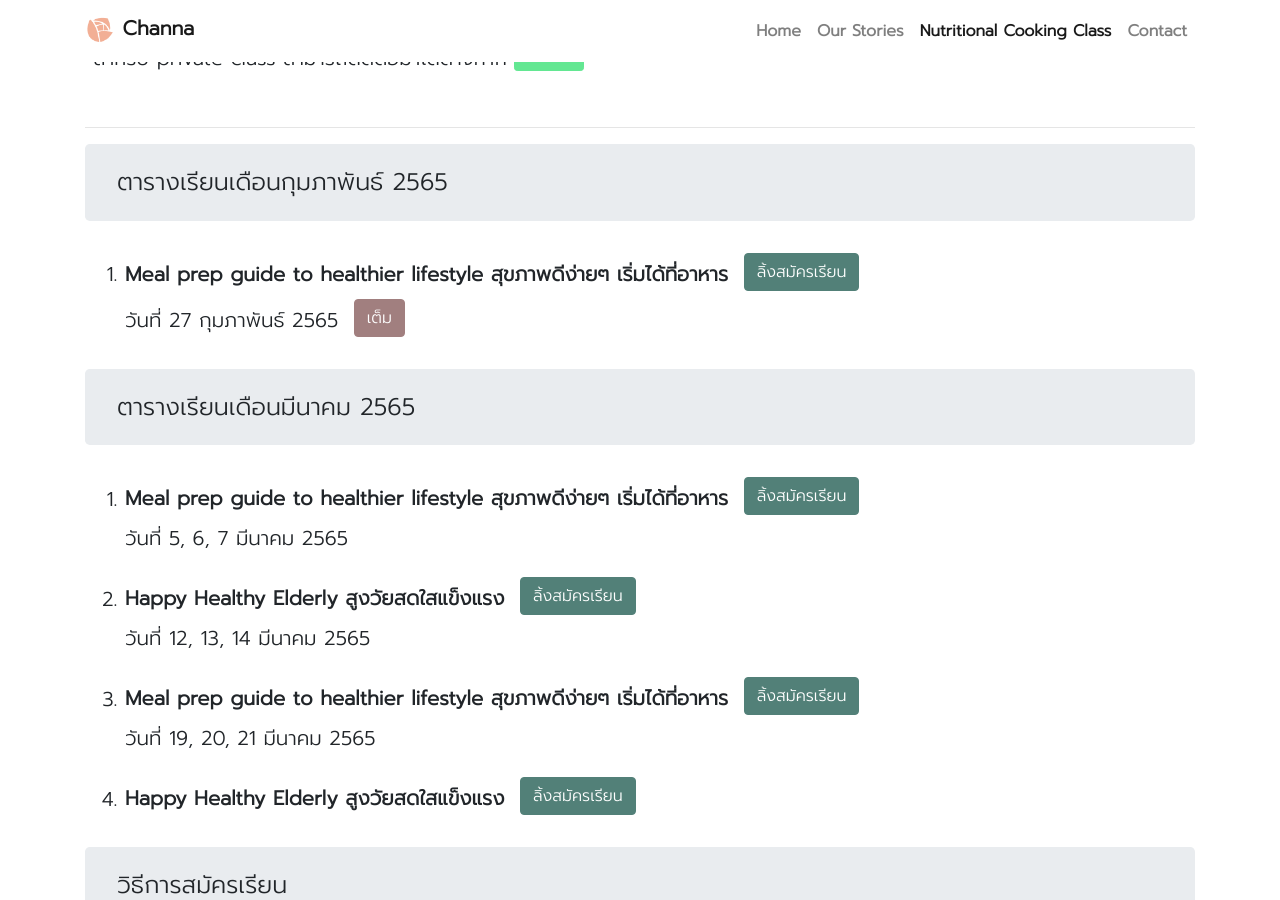
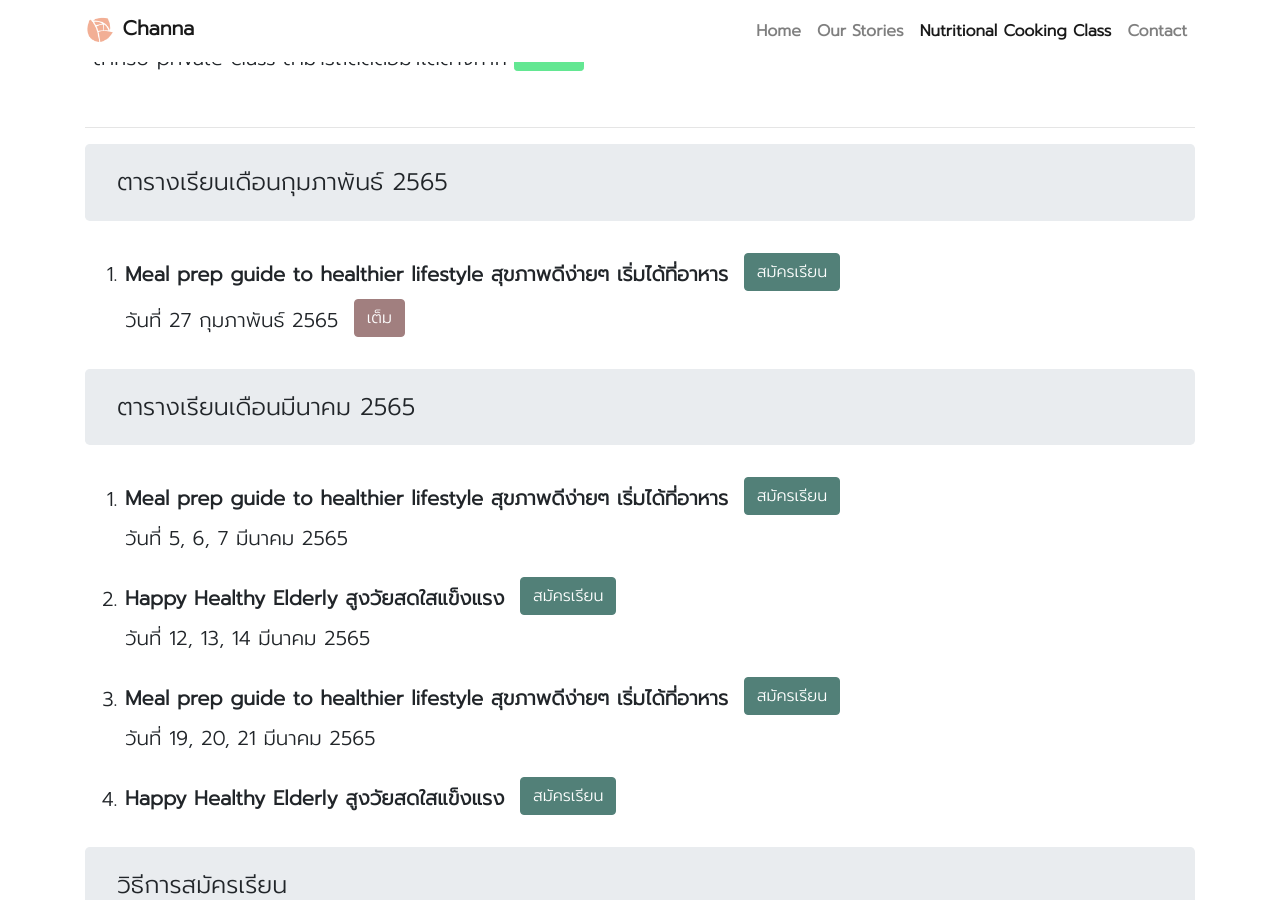
Before and after one commit to channalivewell/channalivewell.github.io, a Jekyll site: the page built from class.html, in a window 1280 px wide and 900 px high, scrolled down 2901 px. Built offline with Jekyll 4.4.1, drawn with Linux system fonts in a browser that asks for light colours; nearby versions of some CDN libraries; some of the changed text lies outside the part shown.

Commit message:
edit text

```diff
--- a/class.html
+++ b/class.html
@@ -44,7 +44,7 @@ canonical_url: /class/
     <ol>
         <li class="my-4">
             <span class="font-weight-bold">Meal prep guide to healthier lifestyle สุขภาพดีง่ายๆ เริ่มได้ที่อาหาร</span>
-            <a href="{{ site.form.class }}" target="_blank" class="btn btn-primary btn-lg mx-2 mb-2" role="button">ลิ้งสมัครเรียน</a>
+            <a href="{{ site.form.class }}" target="_blank" class="btn btn-primary btn-lg mx-2 mb-2" role="button">สมัครเรียน</a>
             <br>
             เหมาะสำหรับ:
             <ul>
@@ -62,7 +62,7 @@ canonical_url: /class/
         </li>
         <li class="my-4">
             <span class="font-weight-bold">Happy Healthy Elderly สูงวัยสดใสแข็งแรง</span>
-            <a href="{{ site.form.class }}" target="_blank" class="btn btn-primary btn-lg mx-2 mb-2" role="button">ลิ้งสมัครเรียน</a>
+            <a href="{{ site.form.class }}" target="_blank" class="btn btn-primary btn-lg mx-2 mb-2" role="button">สมัครเรียน</a>
             <br>
             เหมาะสำหรับ:
             <ul>
@@ -129,7 +129,7 @@ canonical_url: /class/
     <ol>
         <li class="my-4">
             <span class="font-weight-bold">Meal prep guide to healthier lifestyle สุขภาพดีง่ายๆ เริ่มได้ที่อาหาร</span>
-            <a href="{{ site.form.class }}" target="_blank" class="btn btn-primary mx-2 mb-2" role="button">ลิ้งสมัครเรียน</a>
+            <a href="{{ site.form.class }}" target="_blank" class="btn btn-primary mx-2 mb-2" role="button">สมัครเรียน</a>
             <br>
             วันที่ 27 กุมภาพันธ์ 2565 <a href="#" class="btn btn-danger disabled mx-2 mb-2" role="button">เต็ม</a>
         </li>
@@ -139,25 +139,25 @@ canonical_url: /class/
     <ol>
         <li class="my-4">
             <span class="font-weight-bold">Meal prep guide to healthier lifestyle สุขภาพดีง่ายๆ เริ่มได้ที่อาหาร</span>
-            <a href="{{ site.form.class }}" target="_blank" class="btn btn-primary mx-2 mb-2" role="button">ลิ้งสมัครเรียน</a>
+            <a href="{{ site.form.class }}" target="_blank" class="btn btn-primary mx-2 mb-2" role="button">สมัครเรียน</a>
             <br>
             วันที่ 5, 6, 7 มีนาคม 2565
         </li>
         <li class="my-4">
             <span class="font-weight-bold">Happy Healthy Elderly สูงวัยสดใสแข็งแรง</span>
-            <a href="{{ site.form.class }}" target="_blank" class="btn btn-primary mx-2 mb-2" role="button">ลิ้งสมัครเรียน</a>
+            <a href="{{ site.form.class }}" target="_blank" class="btn btn-primary mx-2 mb-2" role="button">สมัครเรียน</a>
             <br>
             วันที่ 12, 13, 14 มีนาคม 2565
         </li>
         <li class="my-4">
             <span class="font-weight-bold">Meal prep guide to healthier lifestyle สุขภาพดีง่ายๆ เริ่มได้ที่อาหาร</span>
-            <a href="{{ site.form.class }}" target="_blank" class="btn btn-primary mx-2 mb-2" role="button">ลิ้งสมัครเรียน</a>
+            <a href="{{ site.form.class }}" target="_blank" class="btn btn-primary mx-2 mb-2" role="button">สมัครเรียน</a>
             <br>
             วันที่ 19, 20, 21 มีนาคม 2565
         </li>
         <li class="my-4">
             <span class="font-weight-bold">Happy Healthy Elderly สูงวัยสดใสแข็งแรง</span>
-            <a href="{{ site.form.class }}" target="_blank" class="btn btn-primary mx-2 mb-2" role="button">ลิ้งสมัครเรียน</a>
+            <a href="{{ site.form.class }}" target="_blank" class="btn btn-primary mx-2 mb-2" role="button">สมัครเรียน</a>
             <br>
         </li>
     </ol>
@@ -183,7 +183,7 @@ canonical_url: /class/
         </a>
     </p>
 
-    <h4 class="font-weight-bold">ข้อควรรู้</h4>
+    <h4 class="font-weight-bold">ข้อควรทราบก่อนสมัครเรียน</h4>
     <ol>
         <li>สมัครเรียนได้ผ่านช่องทาง website และ
             Line: <a href="{{ site.social.line }}" target="_blank" title="@channa" class="font-weight-bold"><b>@channa</b></a>
```
Also changed, not shown: other parts of class.html (+1 -0 lines).
